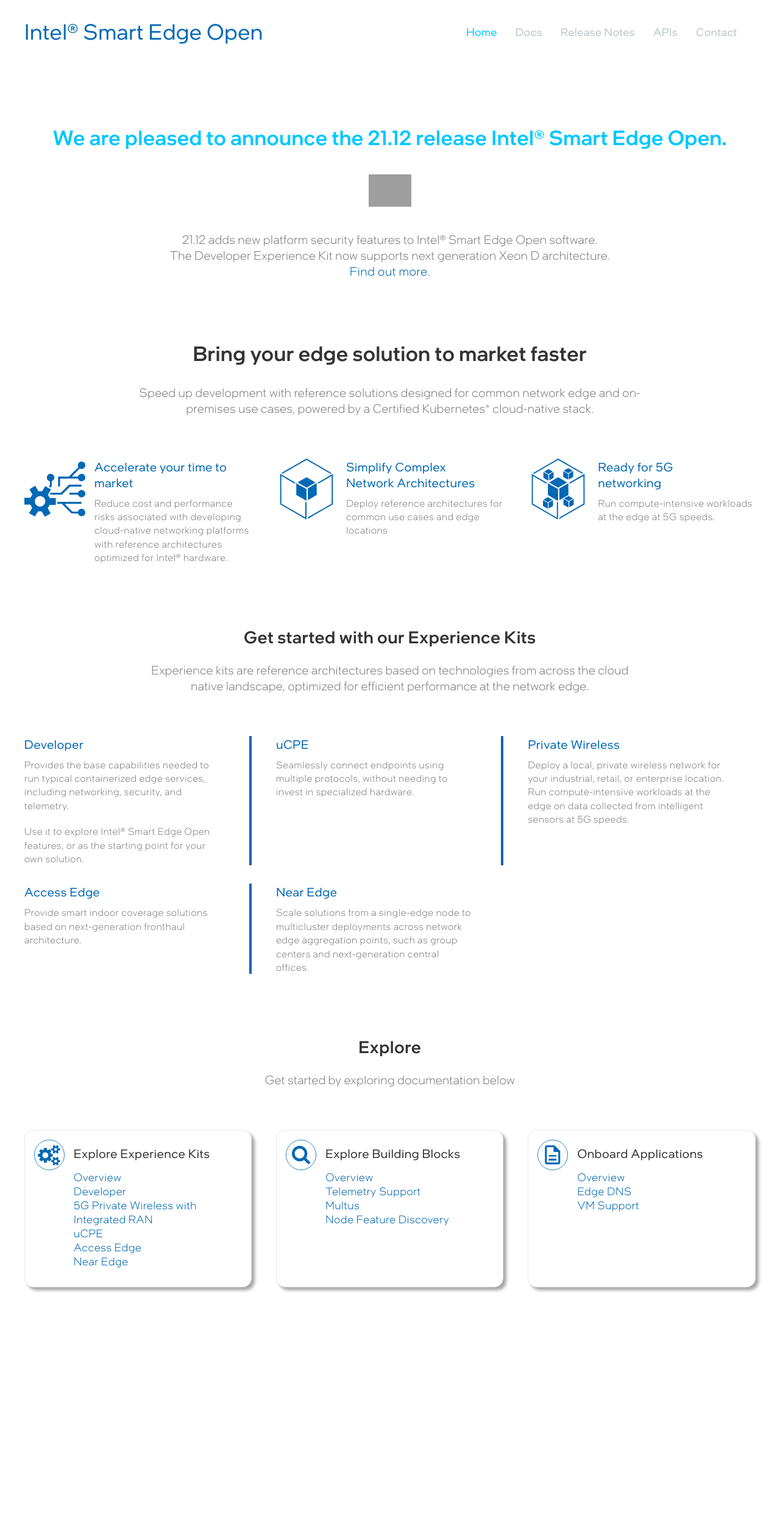
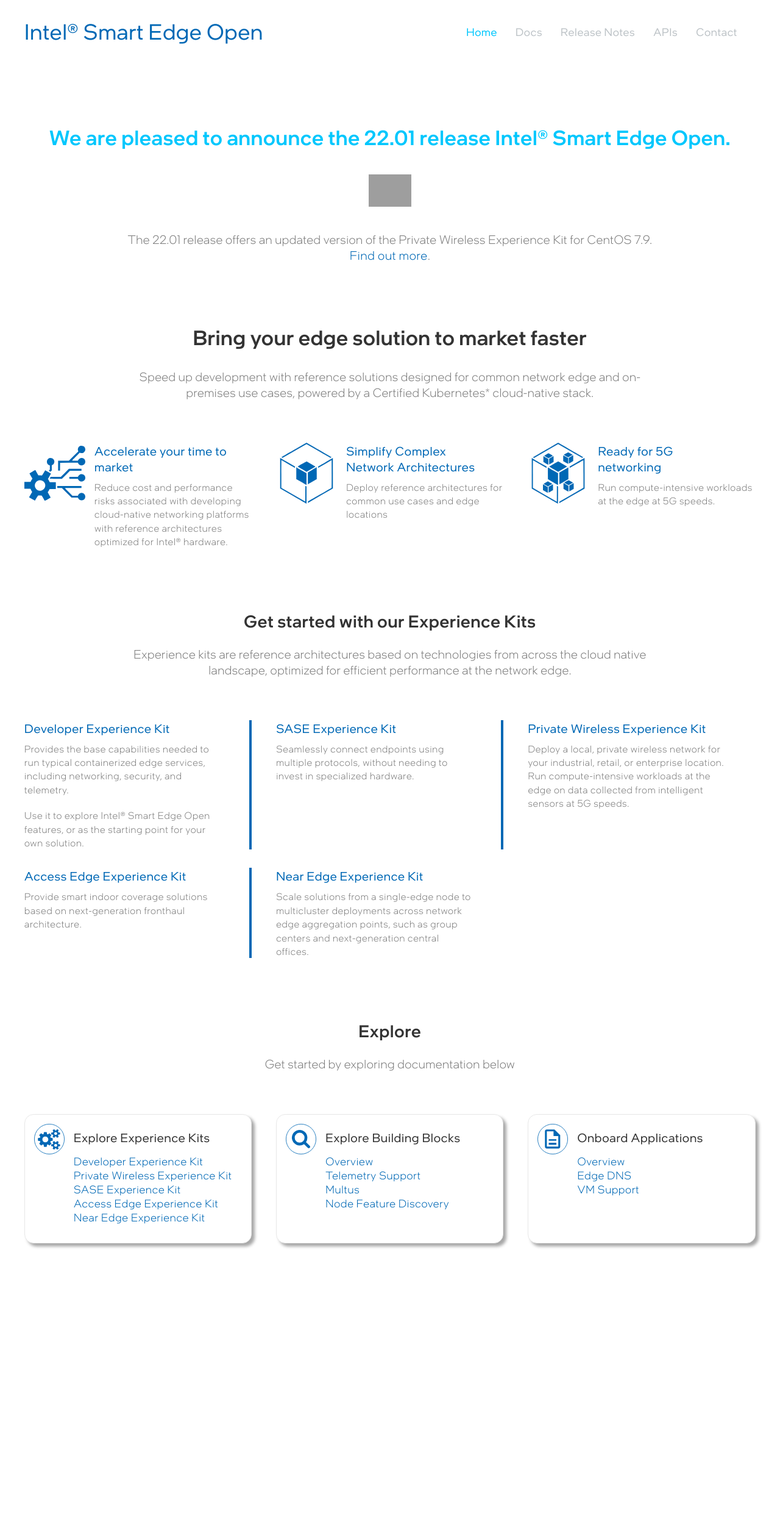
Before and after one commit to smart-edge-open/smart-edge-open.github.io, a Jekyll site: the page built from index.md, in a window 1280 px wide. Shown: the whole page at 61% size. Built offline with Jekyll 4.4.1, drawn with Linux system fonts in a browser that asks for light colours; some web fonts are replaced; after the commit the page ends 2419 px from its top, so only the background shows below that; grey boxes are pictures that could not be loaded.

Commit message:
Home page & release page update

```diff
--- a/_includes/boxes.html
+++ b/_includes/boxes.html
@@ -38,13 +38,11 @@
                     </span>
                     <h3 class="uk-card-title">Explore Experience Kits</h3>
                     <ul>
-
-                        <li><a href="/docs/product-overview/">Overview</a></li>
-                        <li><a href="/docs/experience-kits/developer-experience-kit">Developer</a></li>
-                        <li><a href="/ido-specs/doc/reference-architectures/smartedge-open-experience-kit-pwek-all-in-one/">5G Private Wireless with Integrated RAN</a></li>
-                        <li><a href="/ido-specs/doc/reference-architectures/smartedge-open-experience-kit_sdwan/">uCPE</a></li>
-                        <li><a href="/ido-specs/doc/reference-architectures/ran/smartedge-open_ran/">Access Edge</a></li>
-                        <li><a href="/ido-specs/doc/reference-architectures/Smartedge-Open-Experience-Kit-Near-Edge/">Near Edge</a></li>
+                        <li><a href="/docs/experience-kits/developer-experience-kit">Developer Experience Kit</a></li>
+                        <li><a href="/docs/experience-kits/private-wireless-experience-kit/">Private Wireless Experience Kit</a></li>
+                        <li><a href="/ido-specs/doc/reference-architectures/smartedge-open-experience-kit_sdwan/">SASE Experience Kit</a></li>
+                        <li><a href="/ido-specs/doc/reference-architectures/ran/smartedge-open_ran/">Access Edge Experience Kit</a></li>
+                        <li><a href="/ido-specs/doc/reference-architectures/Smartedge-Open-Experience-Kit-Near-Edge/">Near Edge Experience Kit</a></li>
                     </ul>
                 </div>
             </div>
--- a/_includes/boxesFive.html
+++ b/_includes/boxesFive.html
@@ -20,32 +20,32 @@
         <div class="uk-child-width-1-{{ columns }}@m uk-grid-match uk-text-center uk-margin-medium-top" data-uk-grid>
             <div class="boxHeadBox">
                 <div class="uk-card uk-card-default uk-box-shadow-medium uk-card-hover uk-card-body uk-inline border-radius-large border-xlight">
-                    <h3 class="uk-card-title">Developer</h3>
+                    <h3 class="uk-card-title" style="width:100%">Developer Experience Kit</h3>
                     <p>Provides the base capabilities needed to run typical containerized edge services, including networking, security, and telemetry.</p>
                     <p>Use it to explore Intel&reg; Smart Edge Open features, or as the starting point for your own solution.</p>
                 </div>
             </div>
             <div class="boxHeadBox">
                 <div class="uk-card uk-card-default uk-box-shadow-medium uk-card-hover uk-card-body uk-inline border-radius-large border-xlight">
-                    <h3 class="uk-card-title">uCPE</h3>
+                    <h3 class="uk-card-title" style="width:100%">SASE Experience Kit</h3>
                     <p>Seamlessly connect endpoints using multiple protocols, without needing to invest in specialized hardware.</p>
                 </div>
             </div>
             <div class="boxHeadBox">
                 <div class="uk-card uk-card-default uk-box-shadow-medium uk-card-hover uk-card-body uk-inline border-radius-large border-xlight">
-                    <h3 class="uk-card-title">Private Wireless</h3>
+                    <h3 class="uk-card-title" style="width:100%">Private Wireless Experience Kit</h3>
                     <p>Deploy a local, private wireless network for your industrial, retail, or enterprise location. Run compute-intensive workloads at the edge on data collected from intelligent sensors at 5G speeds.</p>
                 </div>
             </div>
             <div class="boxHeadBox">
                 <div class="uk-card uk-card-default uk-box-shadow-medium uk-card-hover uk-card-body uk-inline border-radius-large border-xlight">
-                    <h3 class="uk-card-title">Access Edge</h3>
+                    <h3 class="uk-card-title" style="width:100%">Access Edge Experience Kit</h3>
                     <p>Provide smart indoor coverage solutions based on next-generation fronthaul architecture.</p>
                 </div>
             </div>
             <div class="boxHeadBox">
                 <div class="uk-card uk-card-default uk-box-shadow-medium uk-card-hover uk-card-body uk-inline border-radius-large border-xlight">
-                    <h3 class="uk-card-title">Near Edge</h3>
+                    <h3 class="uk-card-title" style="width:100%">Near Edge Experience Kit</h3>
                     <p>Scale solutions from a single-edge node to multicluster deployments across network edge aggregation points, such as group centers and next-generation central offices.</p>
                 </div>
             </div>
--- a/_includes/boxesHead.html
+++ b/_includes/boxesHead.html
@@ -13,13 +13,12 @@
 {% endif %}
 <div class="uk-section">
     <div class="uk-container{{container}}">
-        <h1 class="uk-text-center" style="color:#00C7FD">We are pleased to announce the 21.12 release Intel&reg; Smart Edge Open.</h1>
+        <h1 class="uk-text-center" style="color:#00C7FD">We are pleased to announce the 22.01 release Intel&reg; Smart Edge Open.</h1>
         <div class="uk-text-center uk-margin-medium-top uk-margin-medium-bottom">
-            <img src="https://d29tbxcbtlbljy.cloudfront.net/smartedge/images/we_are_pleased_to_announce_the_21.png" alt="Introduction" width="70" height="auto" />
+            <img src="https://d29tbxcbtlbljy.cloudfront.net/smartedge/images/we_are_pleased_to_announce_the_21.png?v=feb4" alt="Introduction" width="70" height="auto" />
         </div>
         <p class="lead uk-text-center mobilebr">
-            21.12 adds new platform security features to Intel® Smart Edge Open software.<br>
-            The Developer Experience Kit now supports next generation Xeon D architecture.<br>
+            The 22.01 release offers an updated version of the Private Wireless Experience Kit for CentOS 7.9.<br />
             <a href="/release-notes/" title="Find out more">Find out more</a>.
         </p>
     </div>
```
Also changed, not shown: release-notes.md (+30 -3 lines), assets/css/custom.css.
